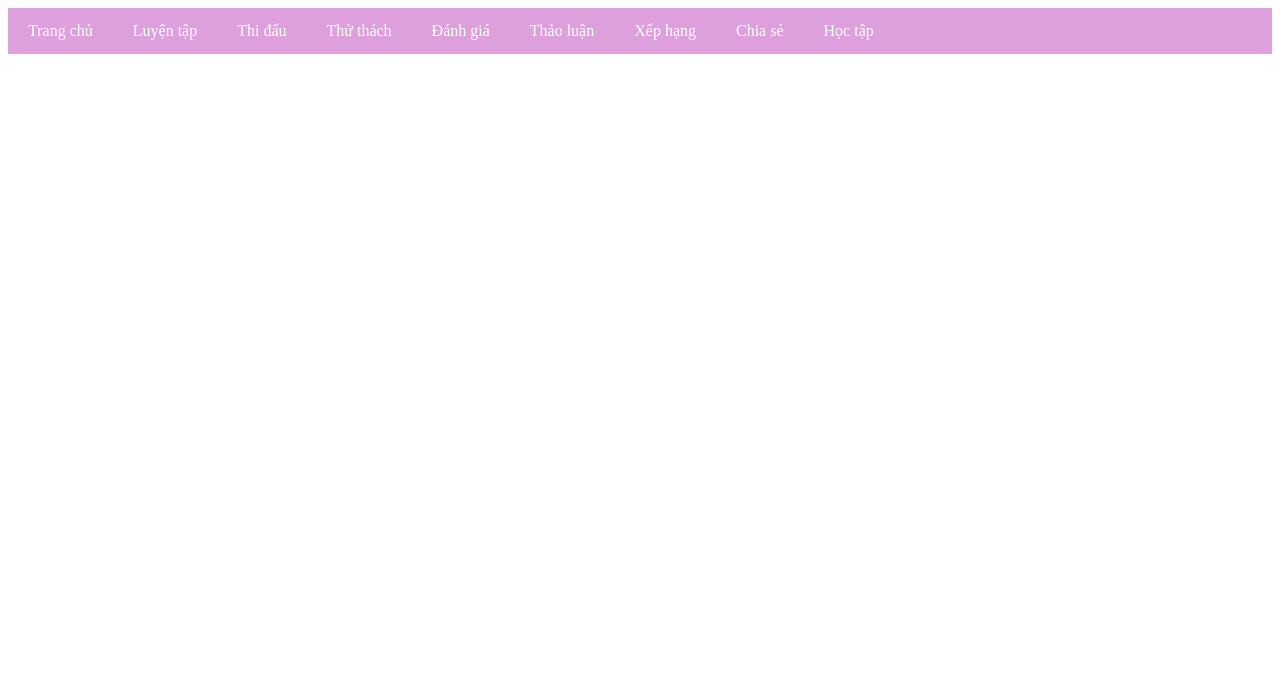
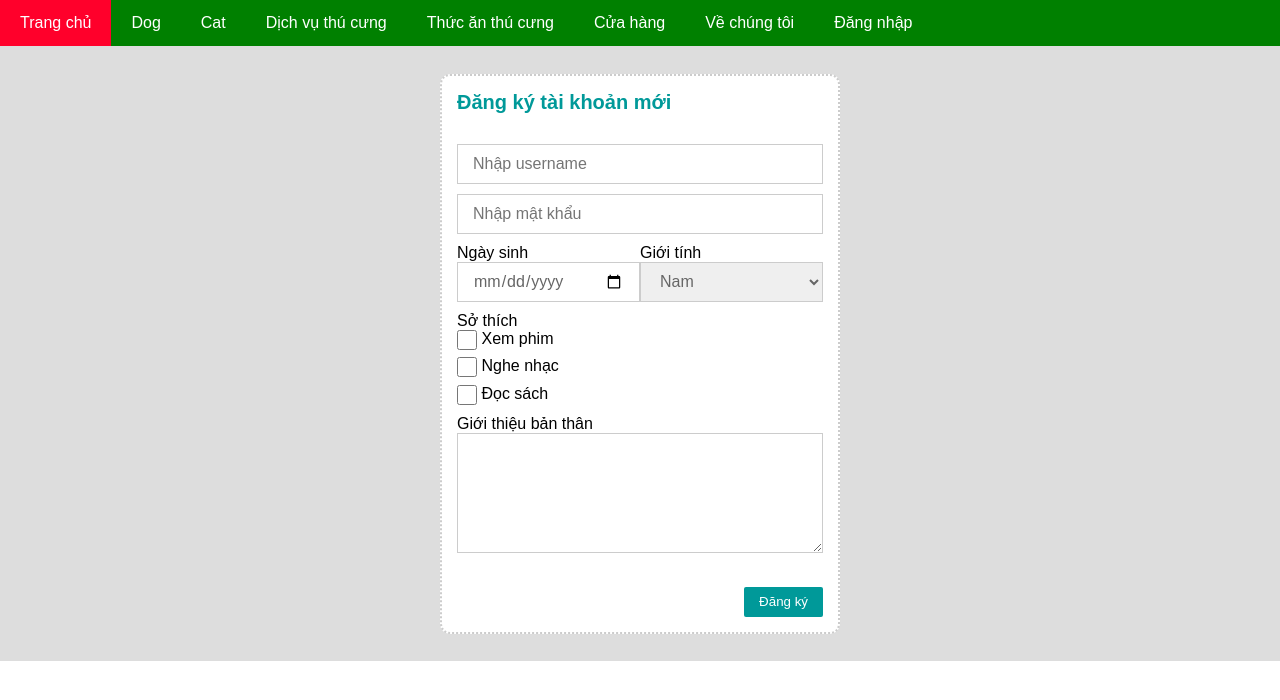
Before and after one commit to thanhhiep105/thanhhiep105, a plain HTML site: page index.html in a window 1280 px wide. Drawn offline with Linux system fonts and the light colour scheme.

Commit message:
Add files via upload

```diff
--- a/index.html
+++ b/index.html
@@ -10,20 +10,26 @@
 
 <head>
     <style>
+        *{
+            padding: 0px;
+            margin: 0px;
+            font-family: sans-serif;
+            box-sizing: border-box;
+        }
+
         ul {
             list-style-type: none;
             margin: 0;
             padding: 0;
             overflow: hidden;
-            background-color: plum;
+            background-color: green;
         }
 
         li {
             float: left;
         }
 
-        li a,
-        .dropbtn {
+        li a, .dropbtn {
             display: inline-block;
             color: white;
             text-align: center;
@@ -64,28 +70,183 @@
         .dropdown:hover .dropdown-content {
             display: block;
         }
+        .container{
+            width: 100%;
+            max-width: 1200px;
+            margin-left: auto;
+            margin-right: auto;
+        }
+        .col-6{
+            float: left;
+            width: 50%;
+        }
+        .margin_b{
+            margin-bottom: 7.5px;
+        }
+        .clear{
+            clear: both;
+        }
+        header{
+            background-color: #cccccc;
+            min-height: 70px;
+            padding: 15px;
+        }
+        main{
+            background-color: #dddddd;
+            min-height: 300px;
+            padding: 7.5px 15px;
+        }
+        footer{
+            background-color: #cccccc;
+            min-height: 70px;
+            padding: 15px;
+        }
+        h1{
+            color: #009999;
+            font-size: 20px;
+            margin-bottom: 30px;
+        }
+
+        .register-form{
+            width: 100%;
+            max-width: 400px;
+            margin: 20px auto;
+            background-color: #ffffff;
+            padding: 15px;
+            border: 2px dotted #cccccc;
+            border-radius: 10px;
+        }
+
+        .input-box{
+            margin-bottom: 10px;
+        }
+        .input-box input[type='text'],
+        .input-box input[type='password'],
+        .input-box input[type='date']{
+            padding: 7.5px 15px;
+            width: 100%;
+            border: 1px solid #cccccc;
+            outline: none;
+            font-size: 16px;
+            display: inline-block;
+            height: 40px;
+            color: #666666;
+        }
+        .input-box select{
+            padding: 7.5px 15px;
+            width: 100%;
+            border: 1px solid #cccccc;
+            outline: none;
+            font-size: 16px;
+            display: inline-block;
+            height: 40px;
+            color: #666666;
+        }
+        .input-box option{
+            font-size: 16px;
+        }
+        .input-box input[type='checkbox']{
+            height: 1.5em;
+            width: 1.5em;
+            vertical-align: middle;
+            line-height: 2em;
+        }
+        .input-box textarea{
+            padding: 7.5px 15px;
+            width: 100%;
+            border: 1px solid #cccccc;
+            outline: none;
+            font-size: 16px;
+            min-height: 120px;
+            color: #666666;
+        }
+        .btn-box{
+            text-align: right;
+            margin-top: 30px;
+        }
+        .btn-box button{
+            padding: 7.5px 15px;
+            border-radius: 2px;
+            background-color: #009999;
+            color: #ffffff;
+            border: none;
+            outline: none;
+        }
     </style>
 </head>
 
 <body>
-    <ul>
-        <li><a href="#home">Trang chủ</a></li>
-        <li><a href="#home">Luyện tập</a></li>
-        <li><a href="#home">Thi đấu</a></li>
-        <li><a href="#home">Thử thách</a></li>
-        <li><a href="#home">Đánh giá</a></li>
-        <li><a href="#home">Thảo luận</a></li>
-        <li><a href="#home">Xếp hạng</a></li>
-        <li><a href="#home">Chia sẻ</a></li>
-        <li class="dropdown">
-            <a class="dropbtn">Học tập</a>
-            <div class="dropdown-content">
-                <a href="#">HTML</a>
-                <a href="#">CSS</a>
-                <a href="#">Javascript</a>
+    <div class="Menu">
+        <ul>
+            <li><a href="#home">Trang chủ</a></li>
+            <li><a href="#home">Dog</a></li>
+            <li><a href="#home">Cat</a></li>
+            <li><a href="#home">Dịch vụ thú cưng</a></li>
+            <li><a href="#home">Thức ăn thú cưng</a></li>
+            <li><a href="#home">Cửa hàng</a></li>
+            <li><a href="#home">Về chúng tôi</a></li>
+            <li><a href="#home">Đăng nhập</a></li>
+        </ul>
+    </div>
+    <div class="form">
+        <main>
+            <div class="container">
+                <div class="register-form">
+                    <form action="" method="post">
+                        <h1>Đăng ký tài khoản mới</h1>
+                        <div class="input-box">
+
+                            <input type="text" placeholder="Nhập username">
+                        </div>
+                        <div class="input-box">
+
+                            <input type="password" placeholder="Nhập mật khẩu">
+                        </div>
+                        <div class="input-box">
+                            <div class="col-6">
+                                <label for="ngaysinh">Ngày sinh</label>
+                                <br>
+                                <input type="date" id="ngaysinh"/>
+                            </div>
+                            <div class="col-6">
+                                <label for="gioitinh">Giới tính</label>
+                                <br>
+                                <select id="gioitinh">
+                                    <option value="nam">Nam</option>
+                                    <option value="nu">Nữ</option>
+                                </select>
+                            </div>
+                            <div class="clear"></div>
+                        </div>
+                        <div class="input-box">
+                            <span>Sở thích</span>
+                            <br>
+                            <input type="checkbox" id="xemphim">
+                            <label for="xemphim">Xem phim</label>
+                            <div class="margin_b"></div>
+                            <input type="checkbox" id="nghenhac">
+                            <label for="nghenhac">Nghe nhạc</label>
+                            <div class="margin_b"></div>
+                            <input type="checkbox" id="docsach">
+                            <label for="docsach">Đọc sách</label>
+                        </div>
+                        <div class="input-box">
+                            <label for="gioithieu">Giới thiệu bản thân</label>
+                            <br>
+                            <textarea id="gioithieu"></textarea>
+                        </div>
+
+                        <div class="btn-box">
+                            <button type="submit">
+                                Đăng ký
+                            </button>
+                        </div>
+                    </form>
+                </div>
             </div>
-        </li>
-    </ul>
+        </main>
+
+    </div>
 
 </body>
 
```
